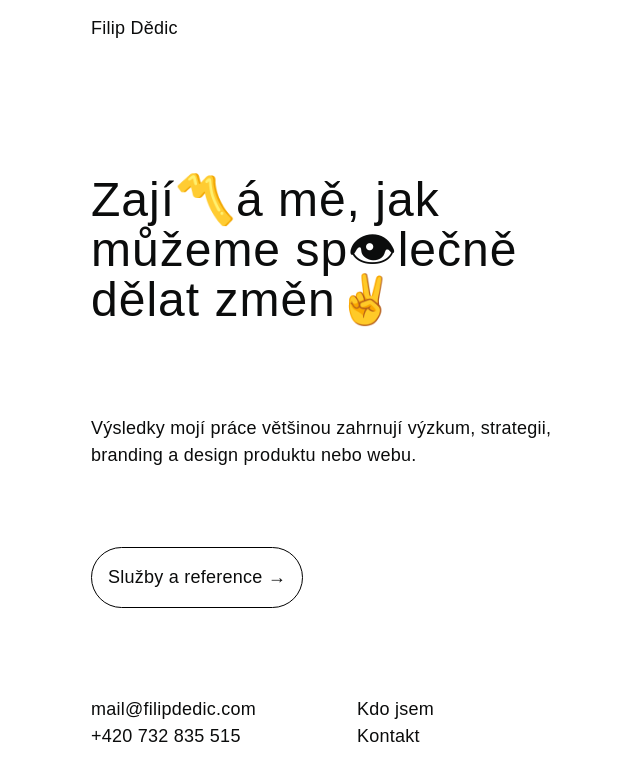
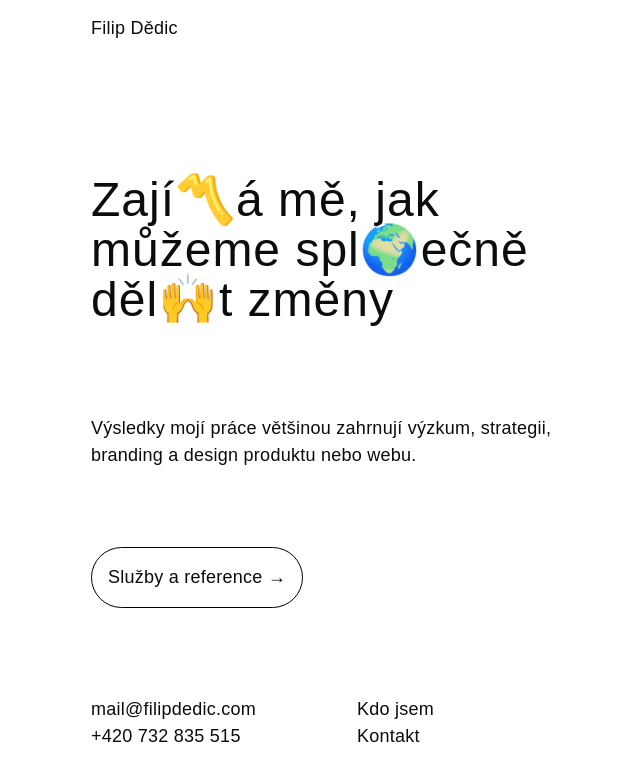
Before and after one commit to fdedic/fdedic.github.io, a Jekyll site: the page built from index.md, in a window 1280 px wide. Shown: the top 781 px of the page, without its empty margins (169-809 px from the left). Built offline with Jekyll 4.4.1, drawn with Linux system fonts in a browser that asks for light colours; nearby versions of some CDN libraries; some web fonts are replaced.

Commit message:
Update index.md

```diff
--- a/index.md
+++ b/index.md
@@ -2,7 +2,7 @@
 layout: index
 title: Filip Dědic
 ---
-# Zají〽️á&nbsp;mě, jak můžeme sp👁lečně dělat změn✌️
+# Zají〽️á&nbsp;mě, jak můžeme spl🌍ečně děl🙌t změny
 
 ***
 Výsledky mojí práce většinou zahrnují výzkum, strategii, branding a&nbsp;design produktu nebo webu.
```
